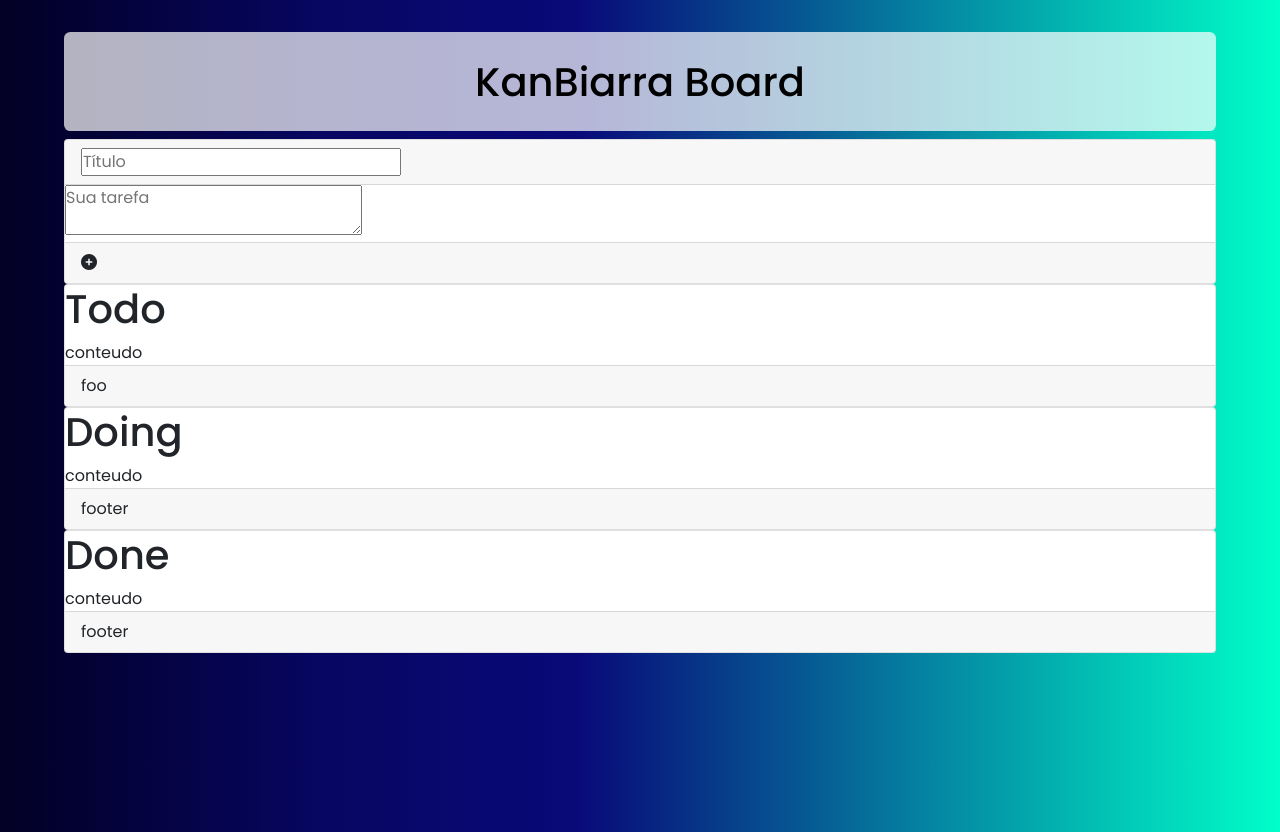
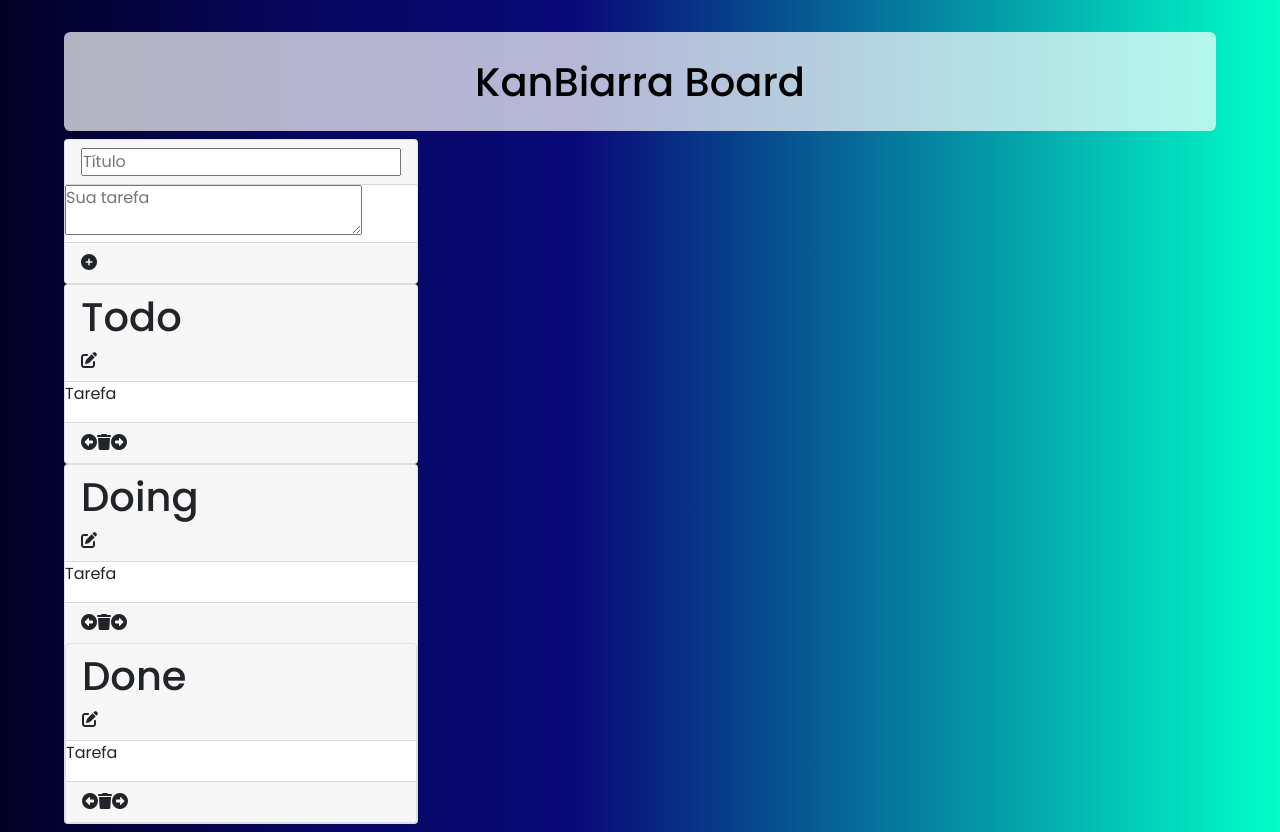
Before and after one commit to pfanovaes/projeto-angular, an Angular app in the folder FRONT/: page / in a window 1280 px wide. Built offline with nearby package versions, Linux system fonts and the light colour scheme.

Commit message:
Components css

```diff
--- a/FRONT/src/app/app.component.css
+++ b/FRONT/src/app/app.component.css
@@ -0,0 +1,4 @@
+.app-content {
+    display: flex;
+    flex-direction: column;
+}
--- a/FRONT/src/app/app.component.html
+++ b/FRONT/src/app/app.component.html
@@ -1 +1,3 @@
-<app-board></app-board>
+<div class="app-content">
+    <app-board></app-board>
+</div>
--- a/FRONT/src/app/board/board.component.css
+++ b/FRONT/src/app/board/board.component.css
@@ -1,4 +1,12 @@
+
+
 .board-container {
     width: 90vw;
 
 }
+
+.board-columns {
+    display: flex;
+    flex-direction: row;
+
+}
--- a/FRONT/src/app/board/columns/columns.component.css
+++ b/FRONT/src/app/board/columns/columns.component.css
@@ -0,0 +1,9 @@
+
+
+.column {
+    margin-right: 1rem;
+}
+
+.card {
+    width: 15crem;
+}
--- a/FRONT/src/app/board/columns/columns.component.html
+++ b/FRONT/src/app/board/columns/columns.component.html
@@ -1,39 +1,62 @@
+<div class="columns">
     <div class="column">
         <div class="card">
             <div class="card-header">
                 <input type="text" class="title" placeholder="Título">
-
             </div>
-
-        <div class="content">
+            <div class="card-content">
                 <textarea class="ta-content" placeholder="Sua tarefa"></textarea>
             </div>
             <div class="card-footer">
                 <i class="fas fa-plus-circle"></i>
+            </div>
+        </div>
 
+        <div class="card">
+            <div class="card-header">
+                <h1>Todo</h1>
+                <i class="fas fa-edit"></i>
+            </div>
+            <div class="card-content">
+                <p class="card-p">Tarefa</p>
+            </div>
+            <div class="card-footer">
+                <i class="fas fa-arrow-alt-circle-left"></i>
+                <i class="fas fa-trash"></i>
+                <i class="fas fa-arrow-alt-circle-right"></i>
             </div>
 
         </div>
 
         <div class="card">
-        <h1>Todo</h1>
-        <div class="content">conteudo</div>
-        <div class="card-footer">foo</div>
+            <div class="card-header">
+                <h1>Doing</h1>
+                <i class="fas fa-edit"></i>
+            </div>
+            <div class="card-content">
+                <p class="card-p">Tarefa</p>
+            </div>
+            <div class="card-footer">
+                <i class="fas fa-arrow-alt-circle-left"></i>
+                <i class="fas fa-trash"></i>
+                <i class="fas fa-arrow-alt-circle-right"></i>
 
         </div>
 
         <div class="card">
-        <h1>Doing</h1>
-        <div class="content">conteudo</div>
-        <div class="card-footer">footer</div>
-
+            <div class="card-header">
+                <h1>Done</h1>
+                <i class="fas fa-edit"></i>
             </div>
-
-    <div class="card">
-        <h1>Done</h1>
-        <div class="content">conteudo</div>
-        <div class="card-footer">footer</div>
+            <div class="card-content">
+                <p class="card-p">Tarefa</p>
+            </div>
+            <div class="card-footer">
+                <i class="fas fa-arrow-alt-circle-left"></i>
+                <i class="fas fa-trash"></i>
+                <i class="fas fa-arrow-alt-circle-right"></i>
 
         </div>
 
     </div>
+</div>
```
Lines whose indentation alone changed are shown as unchanged.
